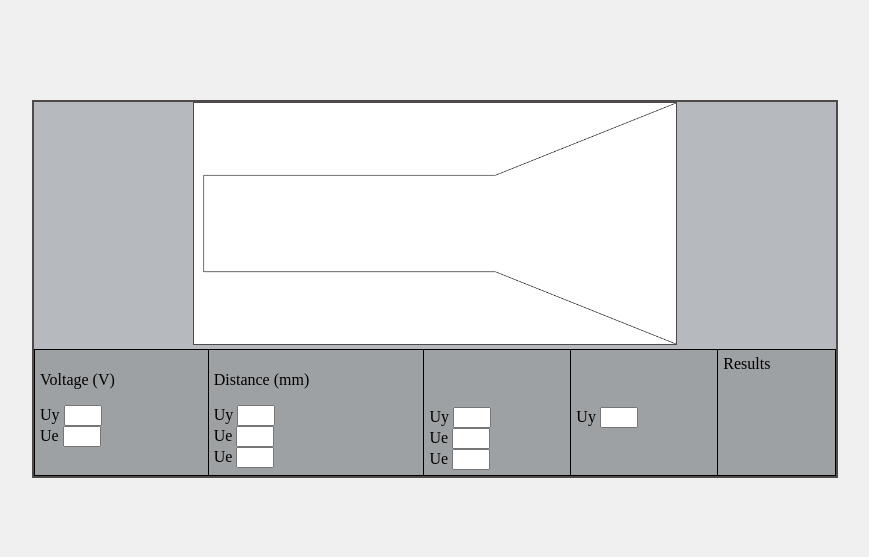
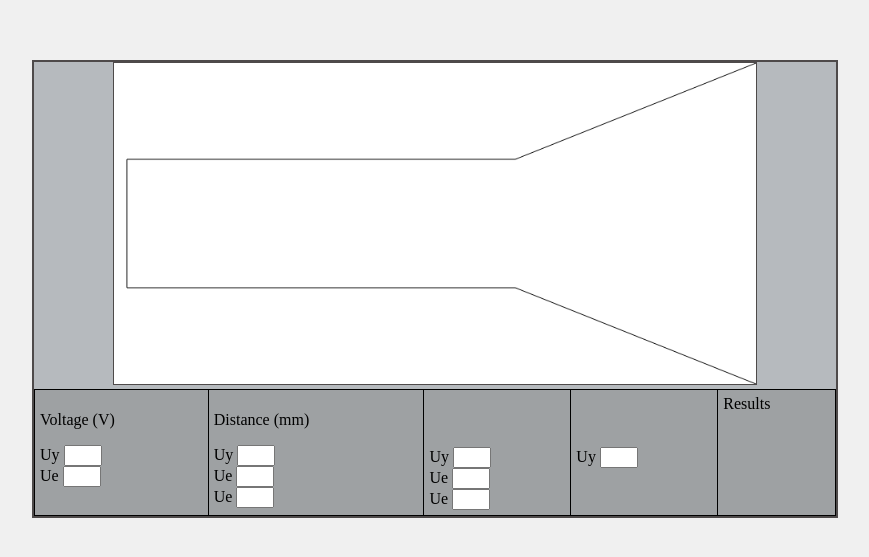
Before and after one commit to Forgesxx/CRTdrawing, a plain HTML site: page docs/index.html in a window 1280 px wide. Shown: the part 119-676 px from the top of the page, without its empty margins (205-1074 px from the left). Drawn offline with Linux system fonts and the light colour scheme.

Commit message:
no message

```diff
--- a/docs/index.html
+++ b/docs/index.html
@@ -30,7 +30,7 @@
         <!-- TODO: add model.js -->
     </head>
     <body>
-        <canvas id="canvas" width="800" height="400" style="width:60%;">  </canvas>
+        <canvas id="canvas" width="800" height="400" style="width:80%;">  </canvas>
 
         <!-- TODO: extract style code to separate css file -->
         <style>
```
